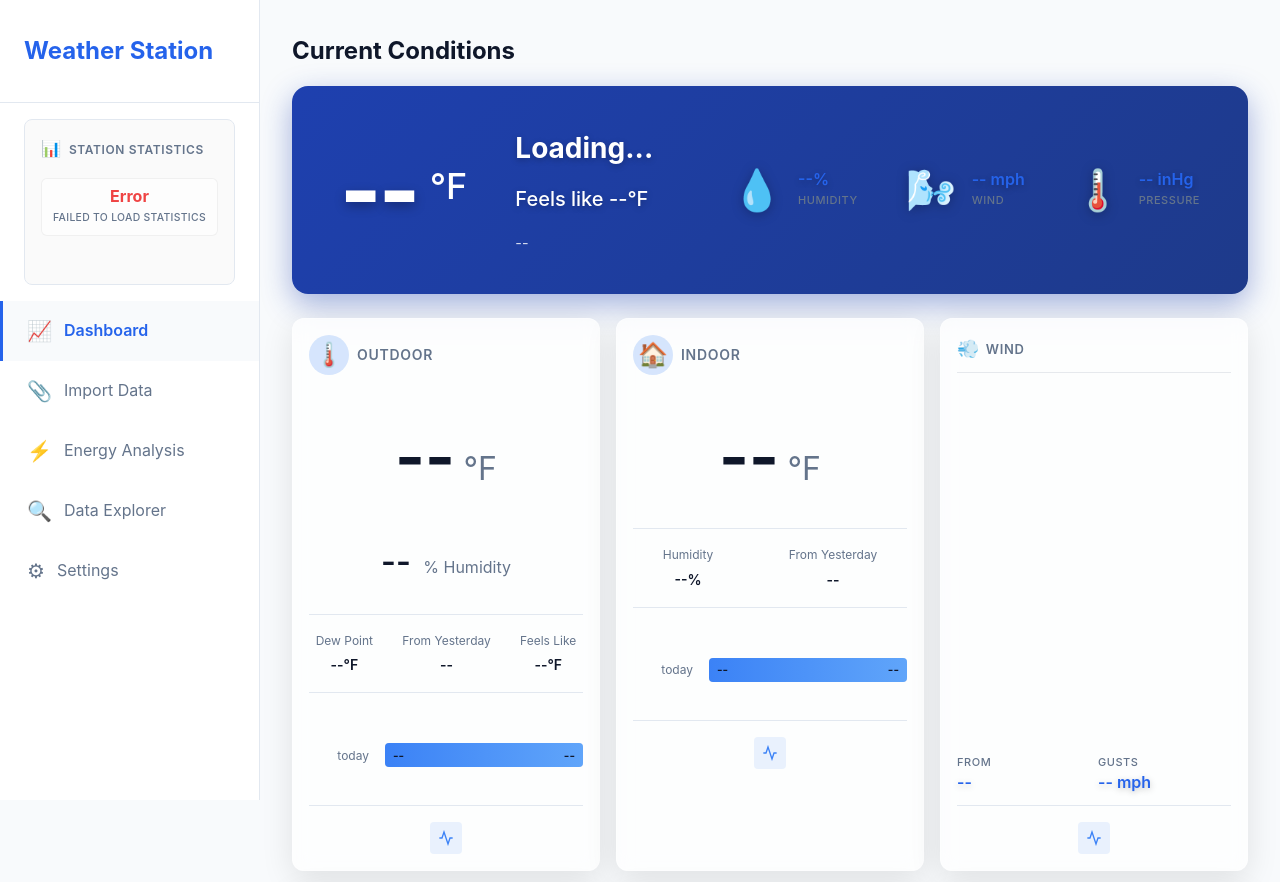
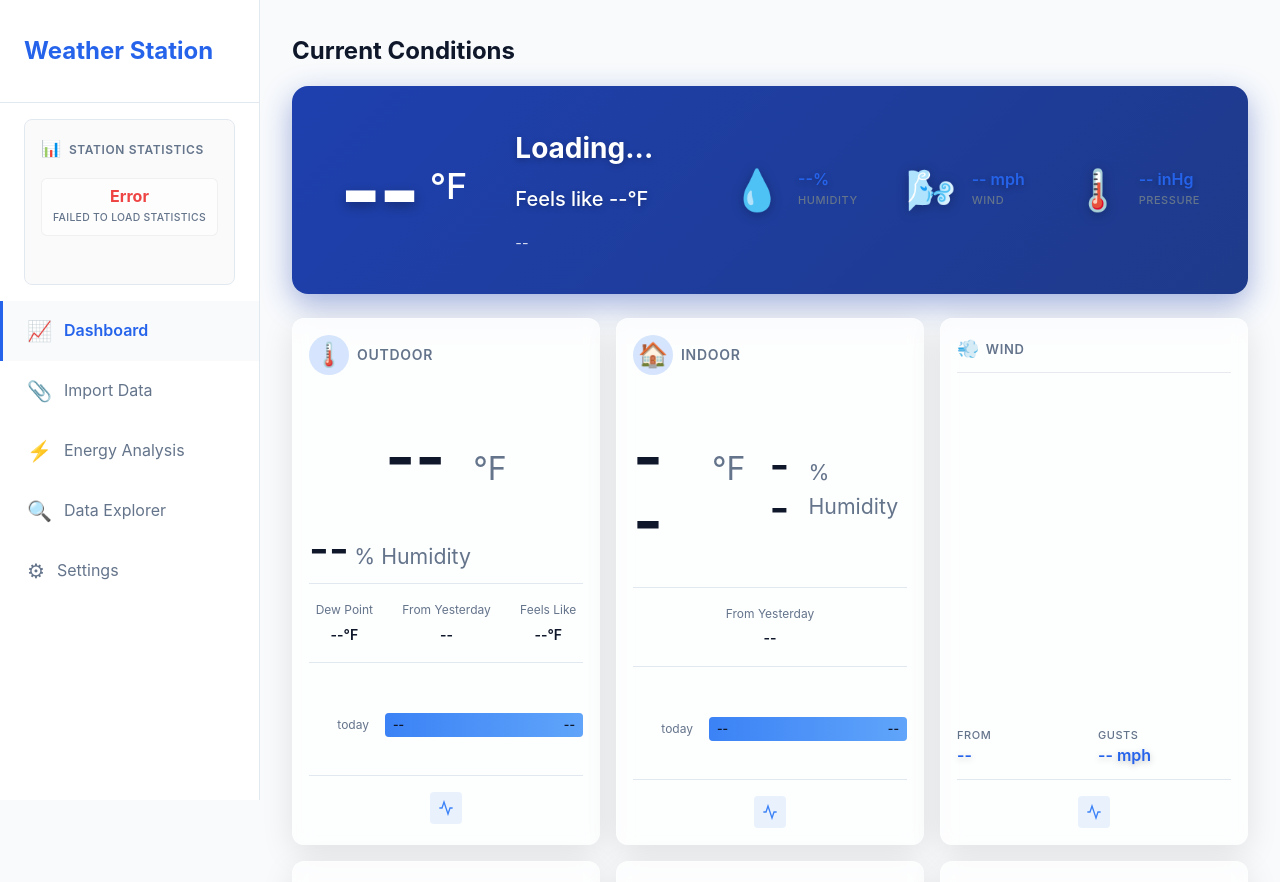
Before and after one commit to irjudson/wx-tools, a FastAPI app: page / in a window 1280 px wide. Shown: the top 882 px of the page. Run offline with FastAPI, Linux system fonts and the light colour scheme; data that the repository does not hold is empty; a map, chart or similar area stays blank; parts of the project's set-up code (start-up, migrations or seed data) failed here and were passed over.

Commit message:
feat: position humidity to right of temperature at 2/3 size
- Move secondary hero metric (humidity) to right side of main value
- Size secondary metric at 2/3 of primary (2.67rem vs 4rem)
- Apply to both Outdoor and Indoor cards
- Use flexbox with baseline alignment for clean layout
- Secondary unit text proportionally scaled (1.33rem vs 2rem)

```diff
--- a/static/css/style.css
+++ b/static/css/style.css
@@ -1378,7 +1378,10 @@ h4 {
 }
 
 .awn-main-value {
-    text-align: center;
+    display: flex;
+    justify-content: center;
+    align-items: baseline;
+    gap: 1.5rem;
     margin: 1.5rem 0;
 }
 
@@ -1396,20 +1399,21 @@ h4 {
 }
 
 .awn-secondary-value {
-    text-align: center;
-    margin: 0.5rem 0 1rem 0;
+    display: flex;
+    align-items: baseline;
 }
 
 .awn-secondary-number {
-    font-size: 2rem;
-    font-weight: 600;
-    color: var(--text-primary);
+    font-size: 2.67rem;
+    font-weight: 600;
+    color: var(--text-primary);
+    line-height: 1;
 }
 
 .awn-secondary-unit {
-    font-size: 1rem;
-    color: var(--text-secondary);
-    margin-left: 0.5rem;
+    font-size: 1.33rem;
+    color: var(--text-secondary);
+    margin-left: 0.35rem;
 }
 
 .awn-sub-metrics {
--- a/static/js/app.js
+++ b/static/js/app.js
@@ -1657,10 +1657,10 @@ function updateWeatherCards(data) {
             Math.round(data.indoor_temp_f) : '--';
     }
 
-    const indoorHumidity = document.getElementById('indoor-humidity-display');
-    if (indoorHumidity) {
-        indoorHumidity.textContent = data.indoor_humidity_pct !== null ?
-            data.indoor_humidity_pct + '%' : '--%';
+    const indoorHumidityHero = document.getElementById('indoor-humidity-hero');
+    if (indoorHumidityHero) {
+        indoorHumidityHero.textContent = data.indoor_humidity_pct !== null ?
+            data.indoor_humidity_pct : '--';
     }
 
     // Update indoor ranges asynchronously
--- a/templates/index.html
+++ b/templates/index.html
@@ -168,12 +168,12 @@
                         <div class="awn-main-value">
                             <span id="indoor-temp-display" class="awn-value">--</span>
                             <span class="awn-unit">°F</span>
+                            <div class="awn-secondary-value">
+                                <span id="indoor-humidity-hero" class="awn-secondary-number">--</span>
+                                <span class="awn-secondary-unit">% Humidity</span>
+                            </div>
                         </div>
                         <div class="awn-sub-metrics">
-                            <div class="awn-metric">
-                                <span class="awn-label">Humidity</span>
-                                <span id="indoor-humidity-display" class="awn-metric-value">--%</span>
-                            </div>
                             <div class="awn-metric">
                                 <span class="awn-label">From Yesterday</span>
                                 <span id="indoor-from-yesterday" class="awn-metric-value awn-change">--</span>
```
